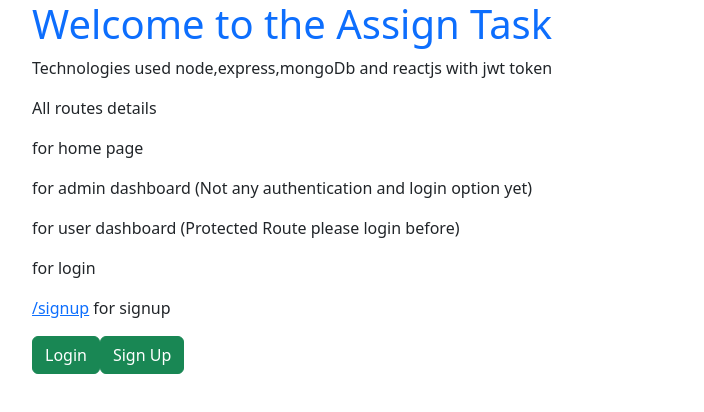
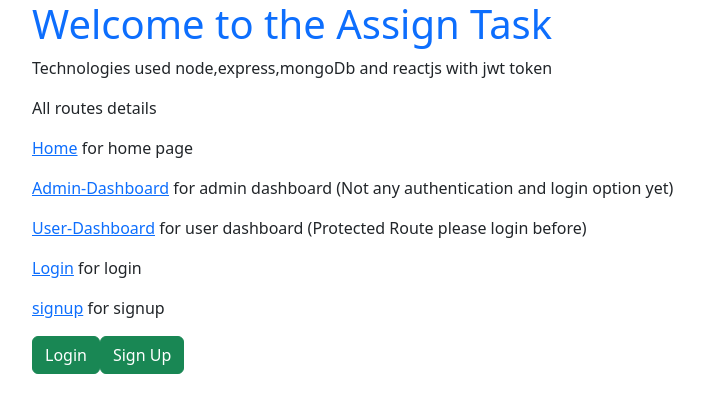
Before and after one commit to Granthj/Frontendpart_jiraproject_prototype, a React (Vite) app: page / in a window 1280 px wide. Shown: the top 412 px of the page, without its empty margins (50-754 px from the left). Built offline with nearby package versions, Linux system fonts and the light colour scheme; no server answers.

Commit message:
Adding Link in main /

```diff
--- a/src/app.jsx
+++ b/src/app.jsx
@@ -22,19 +22,19 @@ const App = () => {
                 <p>Technologies used node,express,mongoDb and reactjs with jwt token</p>
                 <p>All routes details</p>
                 <p>
-                    <Link to="/"></Link> for home page
+                    <Link to="/">Home</Link> for home page
                 </p>
                 <p>
-                    <Link to="/admin-dashboard"></Link> for admin dashboard (Not any authentication and login option yet)
+                    <Link to="/admin-dashboard">Admin-Dashboard</Link> for admin dashboard (Not any authentication and login option yet)
                 </p>
                 <p>
-                    <Link to="/user-dashboard/:email"></Link> for user dashboard (Protected Route please login before)
+                    <Link to="/user-dashboard/:email">User-Dashboard</Link> for user dashboard (Protected Route please login before)
                 </p>
                 <p>
-                    <Link to="/login"></Link> for login
+                    <Link to="/login">Login</Link> for login
                 </p>
                 <p>
-                    <Link to="/signup">/signup</Link> for signup
+                    <Link to="/signup">signup</Link> for signup
                 </p>
                 {user.email?(<button className="btn btn-success" onClick={handleLogout}>
                     Logout
```
